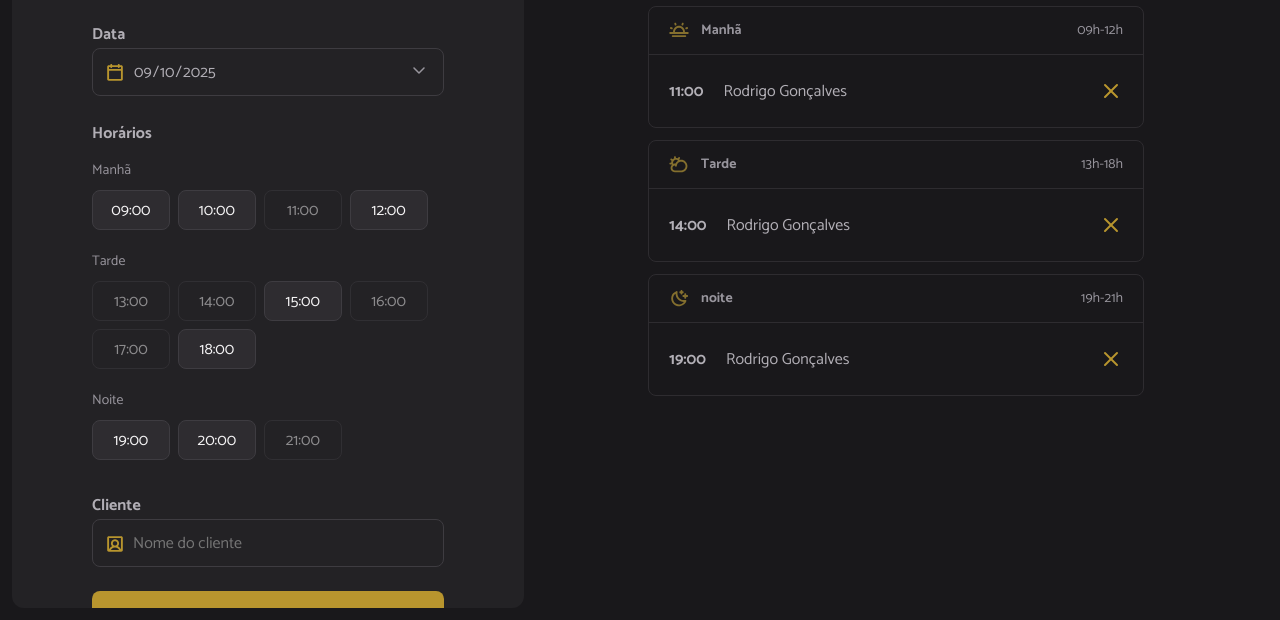
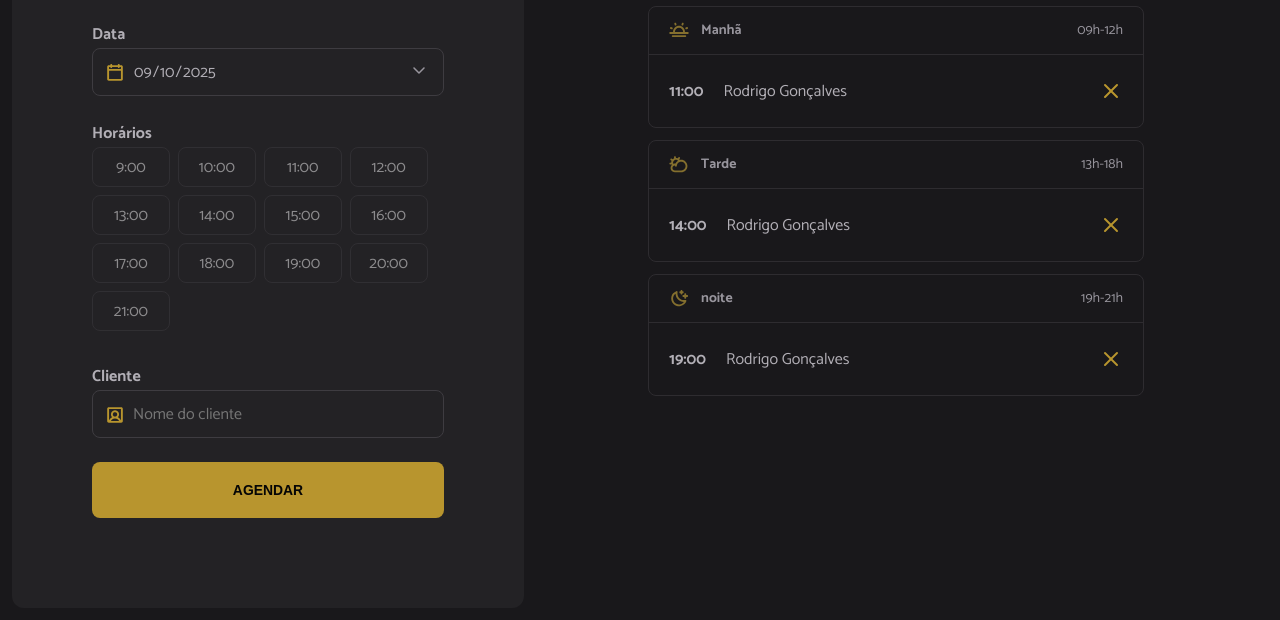
Before and after one commit to matheustorresdev97/full-stack-parte2, a website built with webpack: page hairday/index.html in a window 1280 px wide. Shown: the part 180-800 px from the top of the page. Built offline with nearby package versions, Linux system fonts and the light colour scheme.

Commit message:
renderizando horarios de atendimento

```diff
--- a/hairday/index.html
+++ b/hairday/index.html
@@ -1,5 +1,5 @@
 <!DOCTYPE html>
-<html lang="en">
+<html lang="pt-br">
   <head>
     <meta charset="UTF-8" />
     <meta name="viewport" content="width=device-width, initial-scale=1.0" />
@@ -37,7 +37,7 @@
         <span class="label">Horários</span>
         <ul id="hours" class="hours" aria-label="Horários disponíveis de manhã">
           <!-- Exemplo: Manhã -->
-          <li data-period="morning" class="hour-period">Manhã</li>
+          <!-- <li data-period="morning" class="hour-period">Manhã</li>
           <li data-period="morning" value="09:00" class="hour hour-available">
             09:00
           </li>
@@ -49,9 +49,9 @@
           </li>
           <li data-period="morning" value="12:00" class="hour hour-available">
             12:00
-          </li>
+          </li> -->
           <!-- Exemplo: Tarde  -->
-          <li data-period="morning" class="hour-period">Tarde</li>
+          <!-- <li data-period="afternoon" class="hour-period">Tarde</li>
           <li
             data-period="afternoon"
             value="13:00"
@@ -85,9 +85,9 @@
           </li>
           <li data-period="afternoon" value="18:00" class="hour hour-available">
             18:00
-          </li>
+          </li> -->
           <!-- Exemplo: Noite -->
-          <li data-period="morning" class="hour-period">Noite</li>
+          <!-- <li data-period="night" class="hour-period">Noite</li>
 
           <li data-period="night" value="19:00" class="hour hour-available">
             19:00
@@ -97,7 +97,7 @@
           </li>
           <li data-period="night" value="21:00" class="hour hour-unavailable">
             21:00
-          </li>
+          </li> -->
         </ul>
 
         <label for="client" class="label">Cliente</label>
--- a/hairday/src/main.js
+++ b/hairday/src/main.js
@@ -7,3 +7,5 @@ import "./styles/form.css";
 import "./styles/schedule.css";
 
 import "./modules/form/submit.js";
+
+import "./modules/page-load.js"
--- /dev/null
+++ b/hairday/src/modules/form/hours-load.js
@@ -0,0 +1,27 @@
+import { openingHours } from "../../utils/opening-hours.js";
+import dayjs from "dayjs";
+
+const hours = document.getElementById("hours");
+
+export function hoursLoad({ date }) {
+  const opening = openingHours.map((hour) => {
+    const [scheduleHour] = hour.split(":");
+
+    const isHourPast = dayjs(date).add(scheduleHour, "hour").isAfter(dayjs());
+
+    return {
+      hour,
+      available: isHourPast,
+    };
+  });
+
+  opening.forEach(({ hour, available }) => {
+    const li = document.createElement("li");
+
+    li.classList.add("hour");
+    li.classList.add(available ? "hour-available" : "hour-unavailable");
+
+    li.textContent = hour;
+    hours.append(li);
+  });
+}
--- /dev/null
+++ b/hairday/src/modules/page-load.js
@@ -0,0 +1,5 @@
+import { scheduleDays } from "./schedules/schedule-load.js";
+
+document.addEventListener("DOMContentLoaded", function () {
+  scheduleDays();
+});
--- /dev/null
+++ b/hairday/src/modules/schedules/schedule-load.js
@@ -0,0 +1,9 @@
+import { hoursLoad } from "../form/hours-load.js";
+
+const selectedDate = document.getElementById("date");
+
+export function scheduleDays() {
+  const date = selectedDate.value;
+
+  hoursLoad({ date });
+}
```
